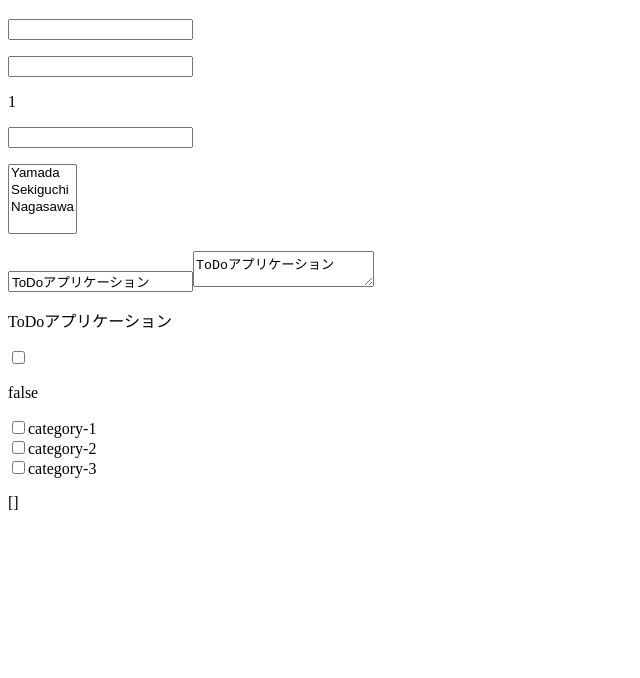
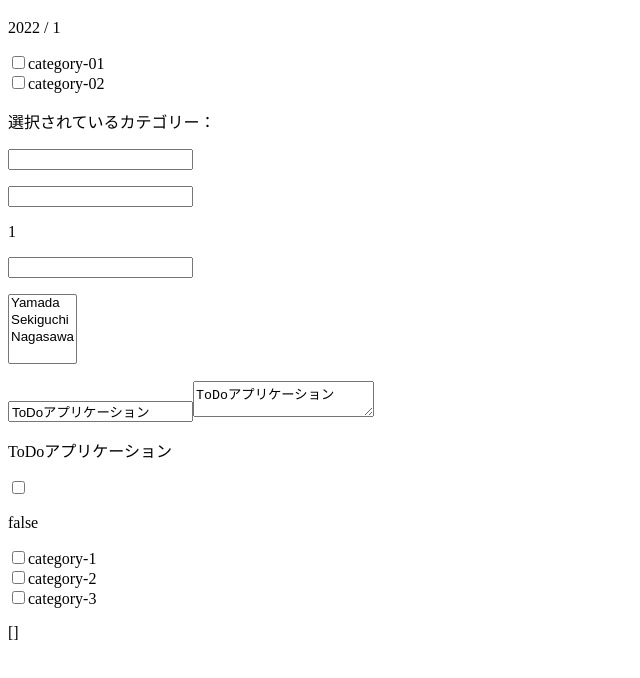
Before and after one commit to chiaaki/vue_practice, a plain HTML site: page practice/vue-practice.html in a window 1280 px wide. Shown: the part 70-748 px from the top of the page, without its empty margins (0-640 px from the left). Drawn offline with nearby package versions, Linux system fonts and the light colour scheme.

Commit message:
computedの追加

```diff
--- a/practice/app.js
+++ b/practice/app.js
@@ -12,4 +12,17 @@ Vue.createApp({
             todoCategories: [],
         }
     },
+    computed: {
+        dateFormat: function() {
+            const date = new Date()
+
+            return date.getFullYear() + ' / ' + (date.getMonth() + 1)
+        },
+        joinedToDoCategories: function() {
+            return this.todoCategories.join(' / ')
+        },
+        categoryText: function() {
+            return '選択されているカテゴリー：' + this.joinedToDoCategories
+        },
+    },
 }).mount('#app')
--- a/practice/vue-practice.html
+++ b/practice/vue-practice.html
@@ -9,6 +9,19 @@
 <body>
     <h1>ToDo アプリ</h1>
     <div id="app">
+        <div>
+            <p>{{ dateFormat }}</p>
+            <div>
+                <input type="checkbox" id="category-01" v-model="todoCategories" value="category-01">
+                <label for="category-01">category-01</label>
+            </div>
+            <div>
+                <input type="checkbox" id="category-02" v-model="todoCategories" value="category-02">
+                <label for="category-02">category-02</label>
+            </div>
+            <p>{{ categoryText }}</p>
+        </div>
+
         <div>
             <input type="text" v-model.lazy="todoTitle" />
             <p>{{ todoTitle }}</p>
```
